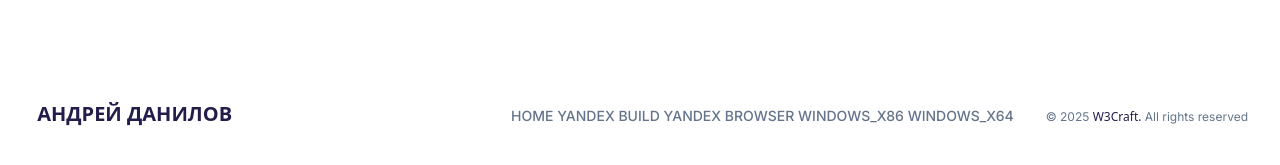
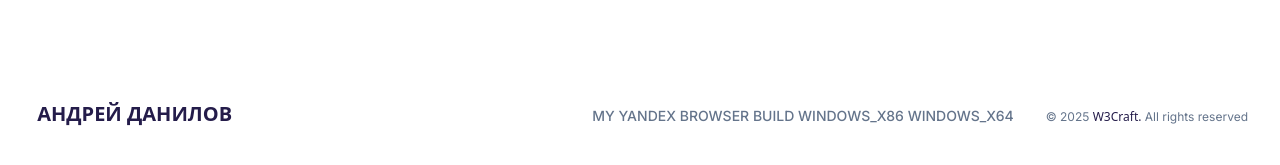
Before and after one commit to EvilPencil/www, a Jekyll site: the page built from index.html, in a window 1280 px wide. Shown: the part 635-800 px from the top of the page. Built offline with Jekyll 4.4.1, drawn with Linux system fonts in a browser that asks for light colours.

Commit message:
Update footer.yml

```diff
--- a/_data/footer.yml
+++ b/_data/footer.yml
@@ -1,8 +1,8 @@
-- name: Home
+- name: My
   link: /
-- name: Yandex Build
+- name: Yandex Browser
   link: https://browser.yandex.ru/corp/builds?refid=11878705
-- name: Yandex Browser
+- name: Build
   link: https://ya.cc/6APGSB
 - name: Windows_x86
   link: https://browser-corp-data.s3.yandex.net/installers/4e893753-7f71-4665-8b32-cc0a655e0e7d/YandexBrowser.msi
```
